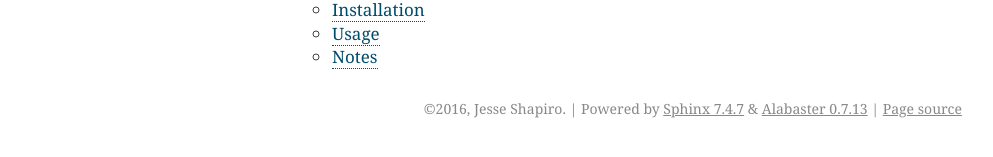
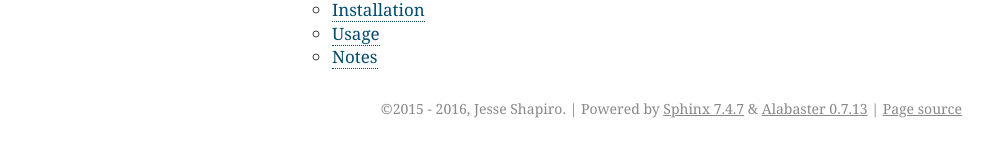
Before and after one commit to haikuginger/beekeeper, a Sphinx documentation site: the page built from docs/source/index.rst, in a window 1280 px wide. Shown: the part 692-849 px from the top of the page, without its empty margins (148-1141 px from the left). Built offline with Sphinx 7.4.7, drawn with Linux system fonts in a browser that asks for light colours.

```diff
--- /dev/null
+++ b/authors.txt
@@ -0,0 +1,3 @@
+Authors ordered by first contribution:
+
+Jesse Shapiro <jesse@bedrockdata.com>
--- a/docs/source/conf.py
+++ b/docs/source/conf.py
@@ -47,7 +47,7 @@ master_doc = 'index'
 
 # General information about the project.
 project = 'beekeeper'
-copyright = '2016, Jesse Shapiro'
+copyright = '2015 - 2016, Jesse Shapiro'
 author = 'Jesse Shapiro'
 
 # The version info for the project you're documenting, acts as replacement for
```
